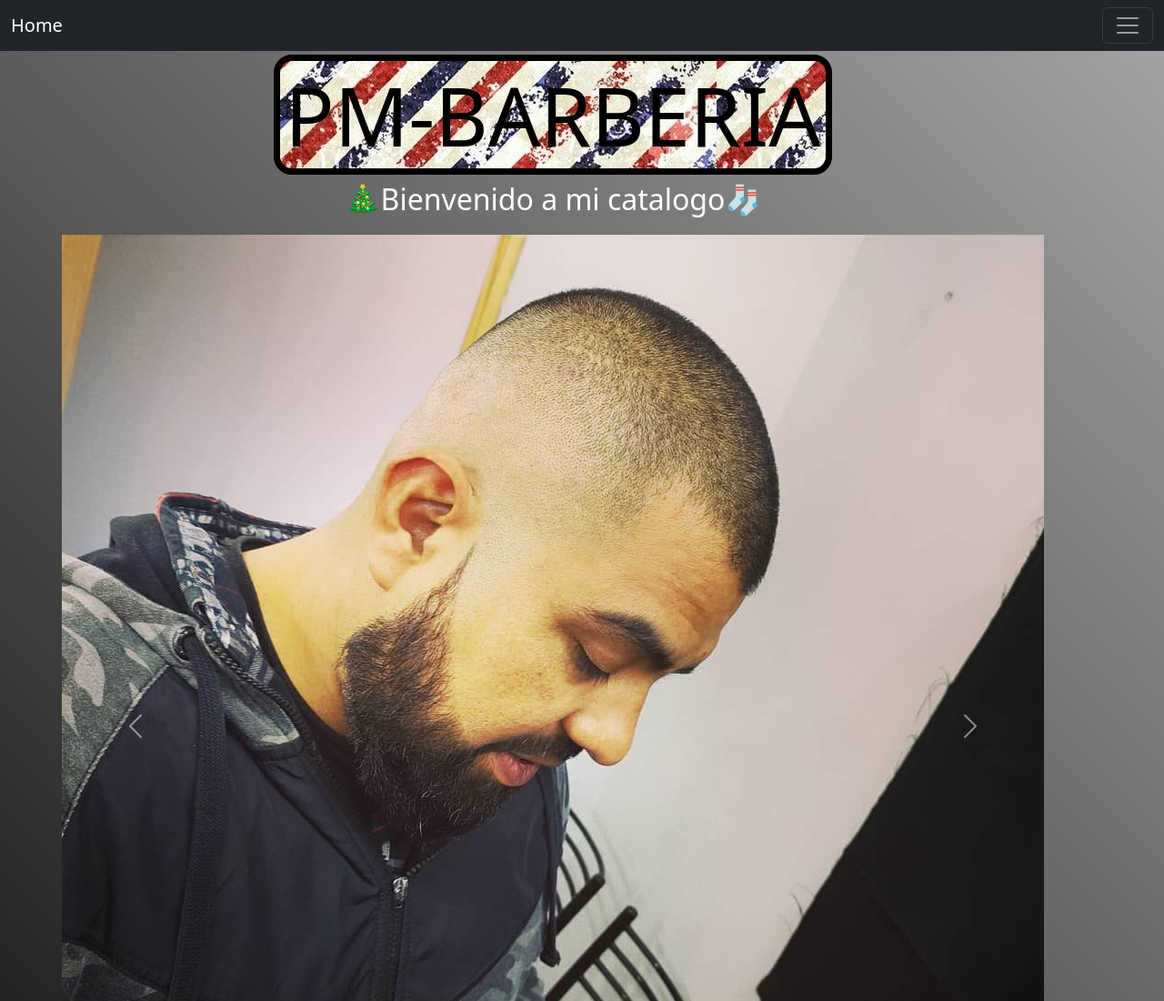
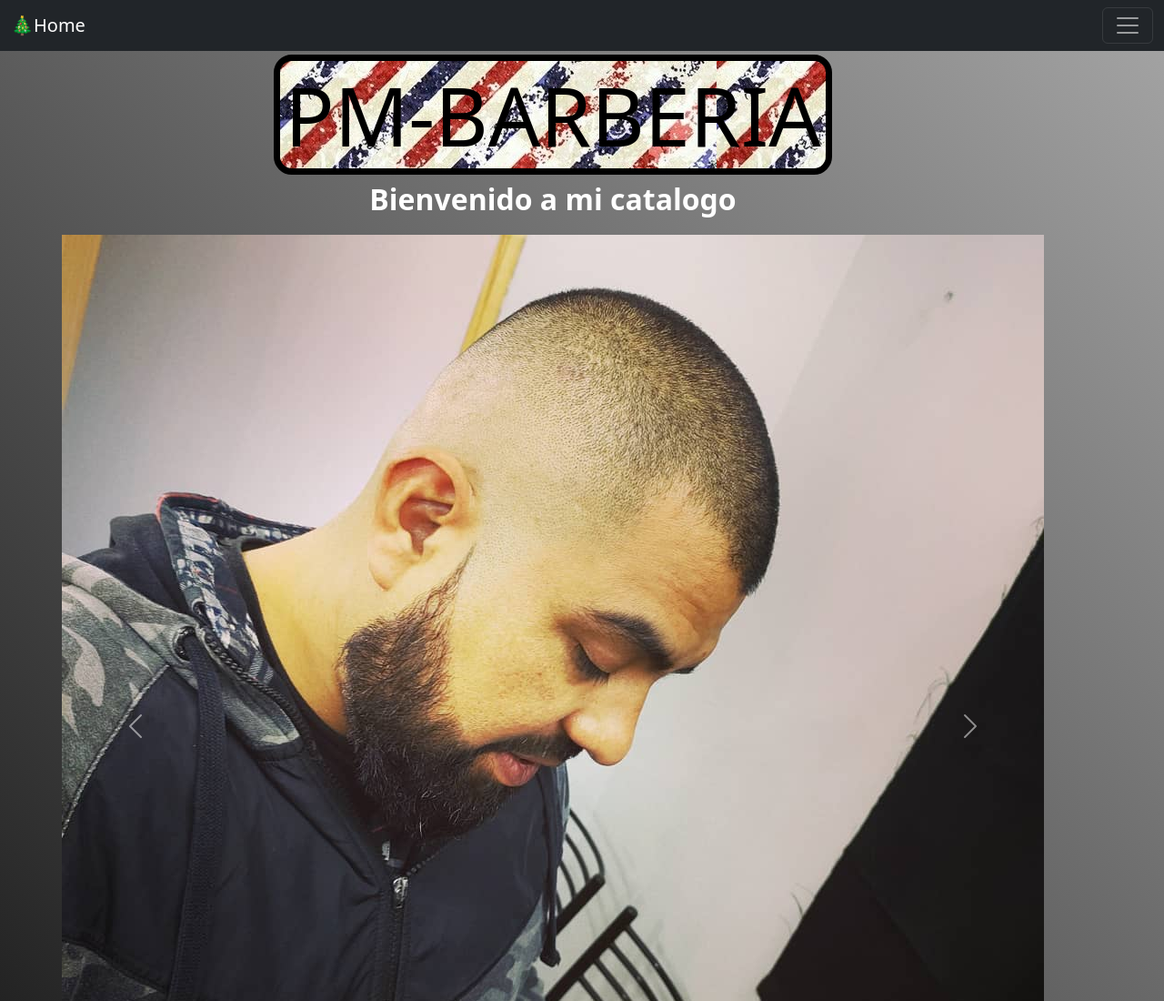
Before and after one commit to mederosgit/Entrega2, a plain HTML site: page pages/catalogo.html in a window 1280 px wide. Shown: the top 1100 px of the page at 91% size. Drawn offline with nearby package versions, Linux system fonts and the light colour scheme.

Commit message:
agregue iconos

```diff
--- a/pages/catalogo.html
+++ b/pages/catalogo.html
@@ -31,7 +31,7 @@
 
     <nav class="navbar navbar-dark bg-dark fixed-top">
       <div class="container-fluid">
-        <a class="navbar-brand" href="../index.html">Home</a>
+        <a class="navbar-brand" href="../index.html">🎄Home</a>
         <button class="navbar-toggler" type="button" data-bs-toggle="offcanvas" data-bs-target="#offcanvasDarkNavbar" aria-controls="offcanvasDarkNavbar">
             <span class="navbar-toggler-icon"></span>
         </button>
@@ -65,7 +65,7 @@
 
       <main class="main-catalogo">
 
-        <h2 class="titulo-catalogo">🎄Bienvenido a mi catalogo🧦</h2>
+        <h2 class="titulo-catalogo"><strong>Bienvenido a mi catalogo</strong></h2>
 
         <section class="container-catalogo">
 
```
Also changed, not shown: pages/producto.html (+1 -1 lines), pages/socio.html (+1 -1 lines), pages/video.html (+1 -1 lines).
